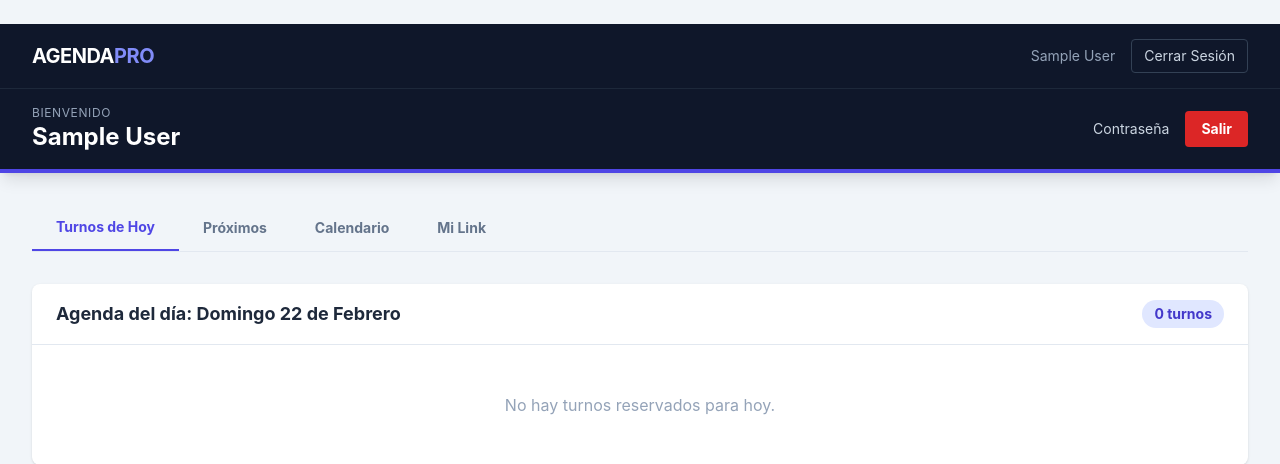
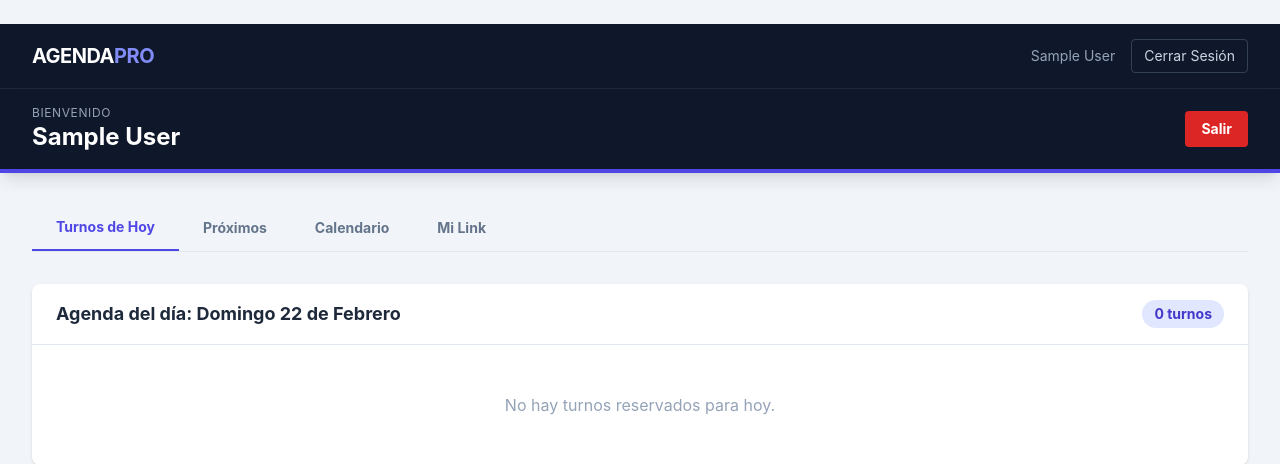
Before and after one commit to guille001-star/AgendaPro, a Flask app: page /dashboard/ in a window 1280 px wide. Shown: the top 464 px of the page. Run offline with Flask 3, Linux system fonts and the light colour scheme; a user stored in the database is signed in; tables that the repository leaves empty hold one stand-in row (values such as "Sample post"); some libraries are stand-ins or nearby versions.

Commit message:
Fix: Remove broken change_password link from dashboard

```diff
--- a/app/templates/dashboard/index.html
+++ b/app/templates/dashboard/index.html
@@ -10,7 +10,7 @@
                     <h1 class="text-2xl font-bold text-white">{{ current_user.name }}</h1>
                 </div>
                 <div class="flex items-center gap-4">
-                    <a href="{{ url_for('auth.change_password') }}" class="text-sm text-slate-300 hover:text-white transition">Contraseña</a>
+                    <!-- Eliminado link problematico de contraseña -->
                     <a href="{{ url_for('auth.logout') }}" class="bg-red-600 text-white text-sm font-bold py-2 px-4 rounded hover:bg-red-700 transition">Salir</a>
                 </div>
             </div>
@@ -19,11 +19,11 @@
 
     <main class="max-w-7xl mx-auto px-4 sm:px-6 lg:px-8 py-8">
         <!-- Tabs de Navegación -->
-        <div class="flex border-b border-slate-200 mb-8">
-            <button onclick="switchTab('hoy')" id="btn-hoy" class="tab-btn px-6 py-3 text-sm font-bold text-indigo-600 border-b-2 border-indigo-600">Turnos de Hoy</button>
-            <button onclick="switchTab('proxi')" id="btn-proxi" class="tab-btn px-6 py-3 text-sm font-bold text-slate-500 hover:text-slate-700">Próximos</button>
-            <button onclick="switchTab('calen')" id="btn-calen" class="tab-btn px-6 py-3 text-sm font-bold text-slate-500 hover:text-slate-700">Calendario</button>
-            <button onclick="switchTab('link')" id="btn-link" class="tab-btn px-6 py-3 text-sm font-bold text-slate-500 hover:text-slate-700">Mi Link</button>
+        <div class="flex border-b border-slate-200 mb-8 overflow-x-auto">
+            <button onclick="switchTab('hoy')" id="btn-hoy" class="tab-btn px-6 py-3 text-sm font-bold text-indigo-600 border-b-2 border-indigo-600 whitespace-nowrap">Turnos de Hoy</button>
+            <button onclick="switchTab('proxi')" id="btn-proxi" class="tab-btn px-6 py-3 text-sm font-bold text-slate-500 hover:text-slate-700 whitespace-nowrap">Próximos</button>
+            <button onclick="switchTab('calen')" id="btn-calen" class="tab-btn px-6 py-3 text-sm font-bold text-slate-500 hover:text-slate-700 whitespace-nowrap">Calendario</button>
+            <button onclick="switchTab('link')" id="btn-link" class="tab-btn px-6 py-3 text-sm font-bold text-slate-500 hover:text-slate-700 whitespace-nowrap">Mi Link</button>
         </div>
 
         <!-- TAB 1: Turnos de Hoy -->
@@ -95,7 +95,7 @@
              <!-- Habilitar Días -->
             <div class="bg-white p-6 rounded-lg shadow mb-8">
                 <h3 class="text-lg font-bold mb-4 text-slate-800">1. Habilitar Día</h3>
-                <form action="{{ url_for('dashboard.add_available_day') }}" method="POST" class="flex gap-4 items-end">
+                <form action="{{ url_for('dashboard.add_available_day') }}" method="POST" class="flex gap-4 items-end flex-wrap">
                     <div>
                         <label class="block text-xs font-bold text-slate-500 mb-1">FECHA</label>
                         <input type="date" name="date" required class="border border-slate-300 rounded px-3 py-2 focus:ring-2 focus:ring-indigo-500 focus:outline-none">
@@ -122,7 +122,7 @@
                                 <span class="ml-2 text-orange-500 font-semibold text-sm">(Horario sin definir)</span>
                             {% endif %}
                         </div>
-                        <div class="flex items-center gap-4">
+                        <div class="flex items-center gap-4 flex-wrap">
                             <form action="{{ url_for('dashboard.set_hours', day_id=day.id) }}" method="POST" class="flex items-center gap-2">
                                 <input type="time" name="start_time" value="{{ day.start_time.strftime('%H:%M') if day.start_time else '09:00' }}" class="border rounded px-2 py-1 text-sm">
                                 <input type="time" name="end_time" value="{{ day.end_time.strftime('%H:%M') if day.end_time else '18:00' }}" class="border rounded px-2 py-1 text-sm">
```
